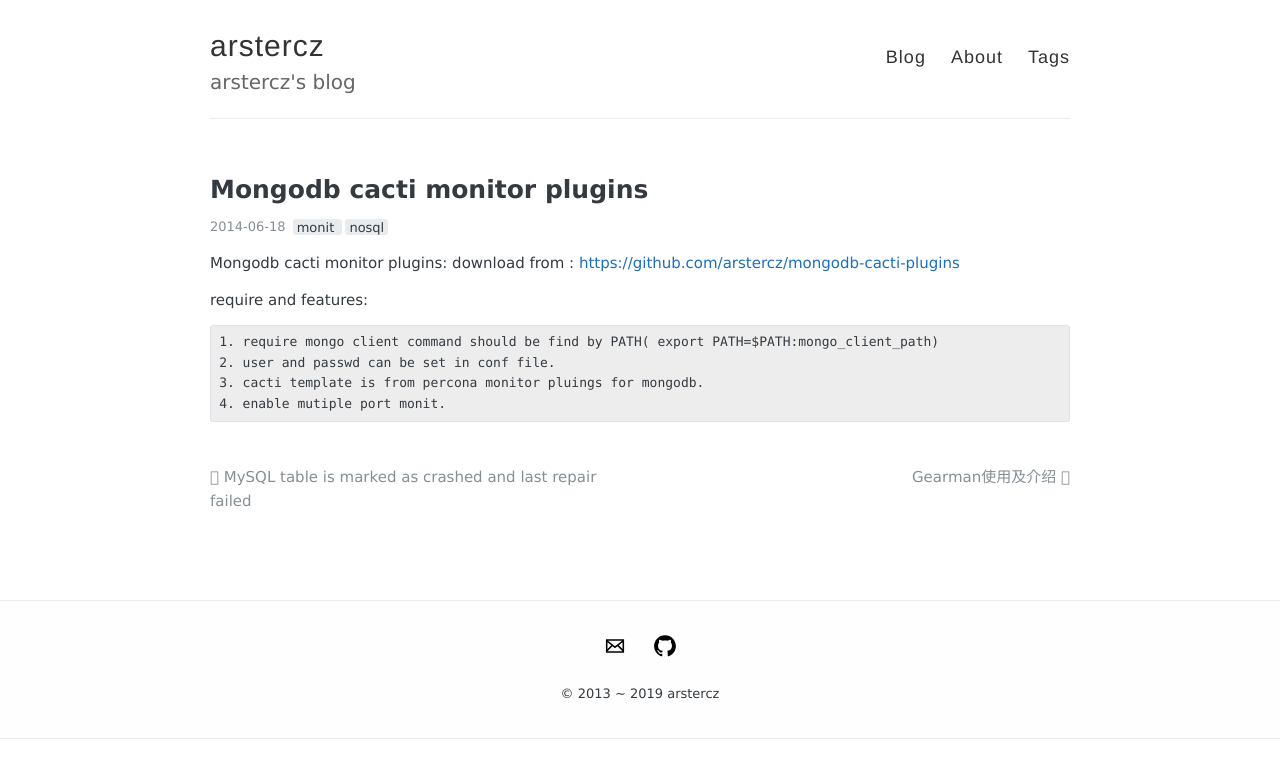
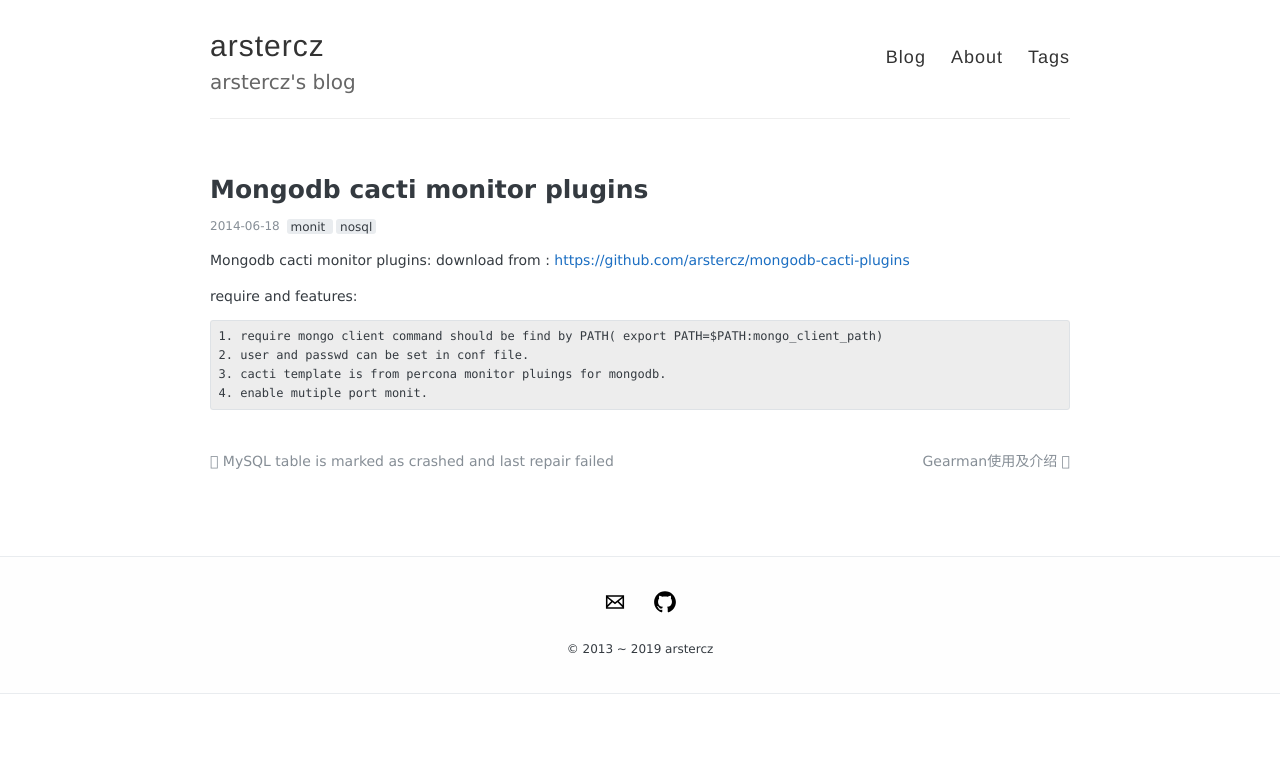
Before and after one commit to arstercz/arstercz.github.io, a Jekyll site: the page built from _posts/2014-06-18-mongodb-cacti-monitor-plugins.md, in a window 1280 px wide. Shown: the top 778 px of the page. Built offline with Jekyll 4.4.1, drawn with Linux system fonts in a browser that asks for light colours; comment, search, counter and statistics services are not loaded.

Commit message:
fix default font size

```diff
--- a/_sass/_variables.scss
+++ b/_sass/_variables.scss
@@ -24,8 +24,8 @@
 $code-font: 'Menlo', 'Courier New', 'Monaco', 'Spoqa Han Sans', monospace;
 
 // Font sizes
-$base-font-size: 15px;
-$small-font-size: 13px;
+$base-font-size: 14px;
+$small-font-size: 12px;
 
 // Colors
 $base-color: $oc-gray-8;
```
